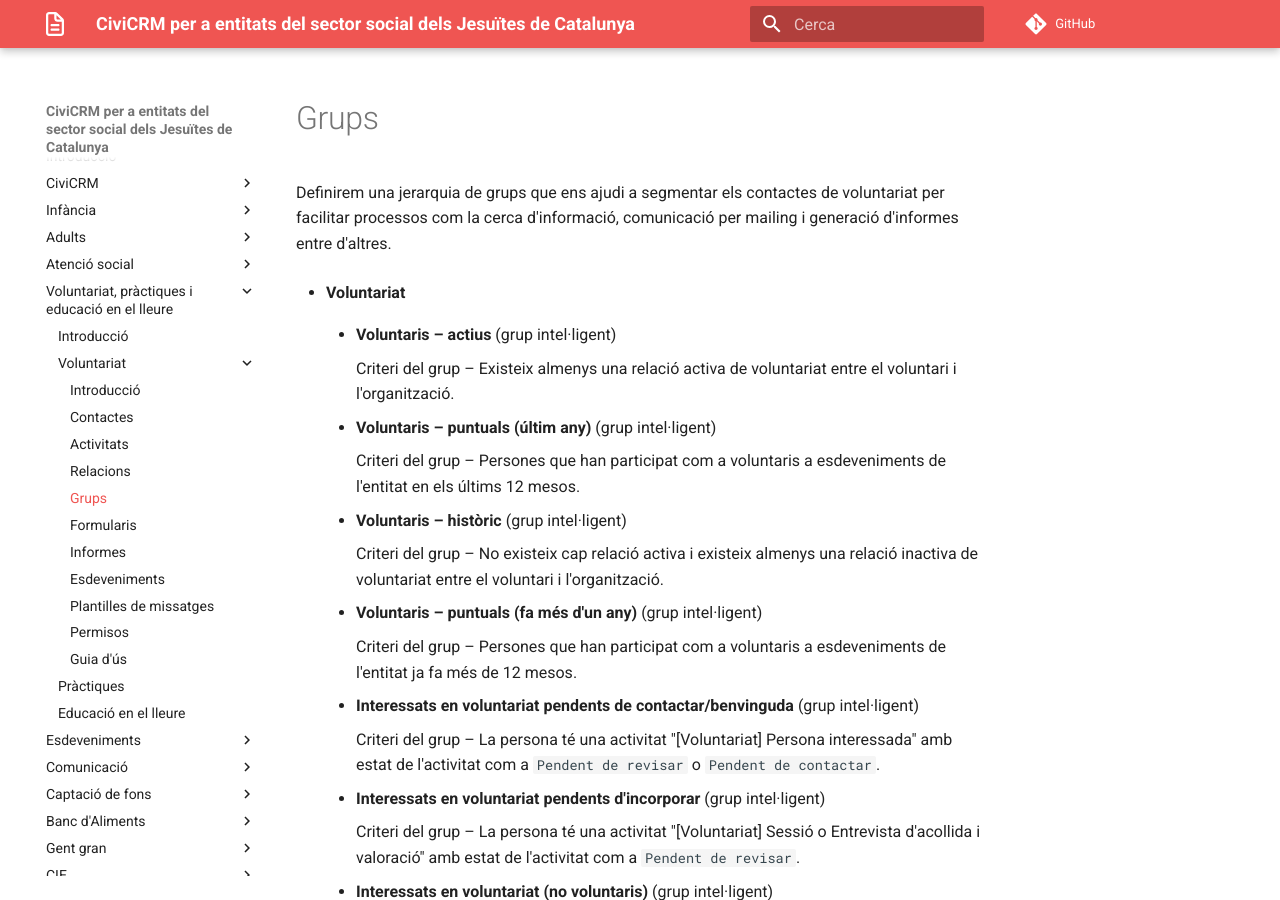
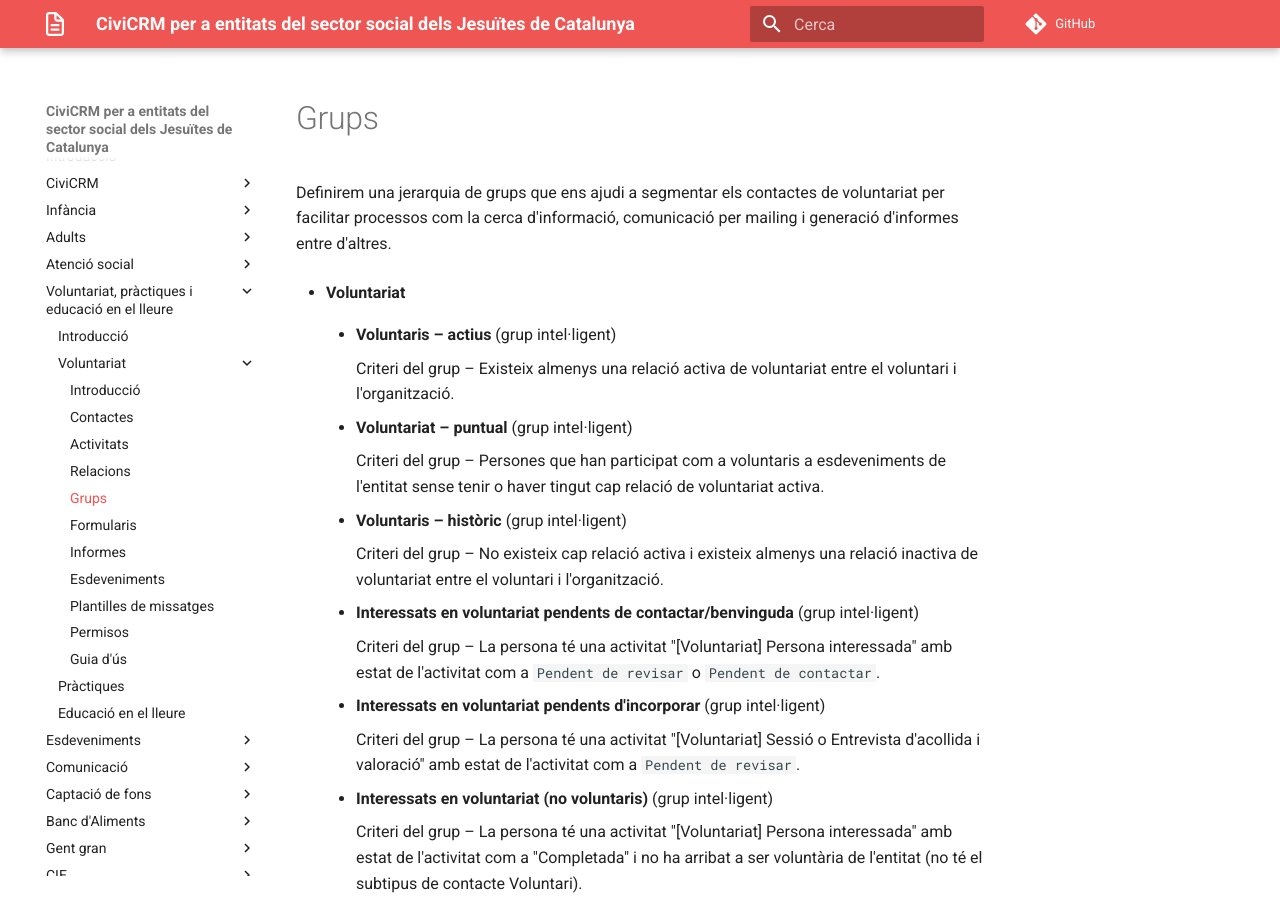
Before and after one commit to xavi-xaloc/civicrm-for-socialsj-doc, an MkDocs documentation site: the page built from docs/voluntariat-practiques-educacio-lleure/voluntariat/grups.md, in a window 1280 px wide and 900 px high. Built offline with MkDocs 1.6.1 and Material for MkDocs 9.7.7, drawn with Linux system fonts in a browser that asks for light colours; comment, search, counter and statistics services are not loaded.

Commit message:
Matiza voluntariat puntual

```diff
--- a/docs/voluntariat-practiques-educacio-lleure/voluntariat/grups.md
+++ b/docs/voluntariat-practiques-educacio-lleure/voluntariat/grups.md
@@ -8,17 +8,14 @@
 
         Criteri del grup – Existeix almenys una relació activa de voluntariat entre el voluntari i l'organització.
 
-    * **Voluntaris – puntuals (últim any)** (grup intel·ligent)
+    * **Voluntariat – puntual** (grup intel·ligent)
 
-        Criteri del grup – Persones que han participat com a voluntaris a esdeveniments de l'entitat en els últims 12 mesos.
+        Criteri del grup – Persones que han participat com a voluntaris a esdeveniments de l'entitat sense tenir o haver tingut cap relació de voluntariat activa.
 
     * **Voluntaris – històric** (grup intel·ligent)
 
         Criteri del grup – No existeix cap relació activa i existeix almenys una relació inactiva de voluntariat entre el voluntari i l'organització.
 
-    * **Voluntaris – puntuals (fa més d'un any)** (grup intel·ligent)
-
-        Criteri del grup – Persones que han participat com a voluntaris a esdeveniments de l'entitat ja fa més de 12 mesos.
 
     * **Interessats en voluntariat pendents de contactar/benvinguda** (grup intel·ligent)
 
```
Also changed, not shown: docs/voluntariat-practiques-educacio-lleure/voluntariat/guia-us.md (+1 -1 lines).
